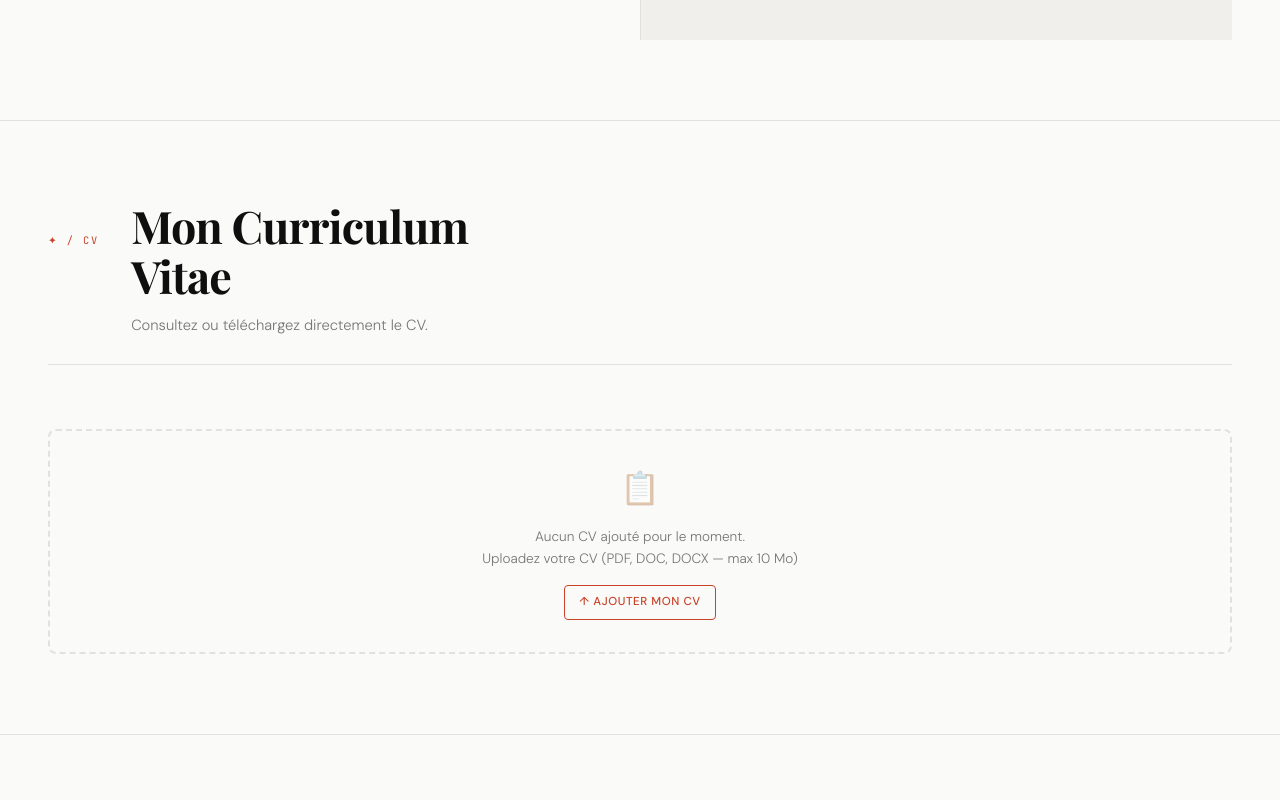
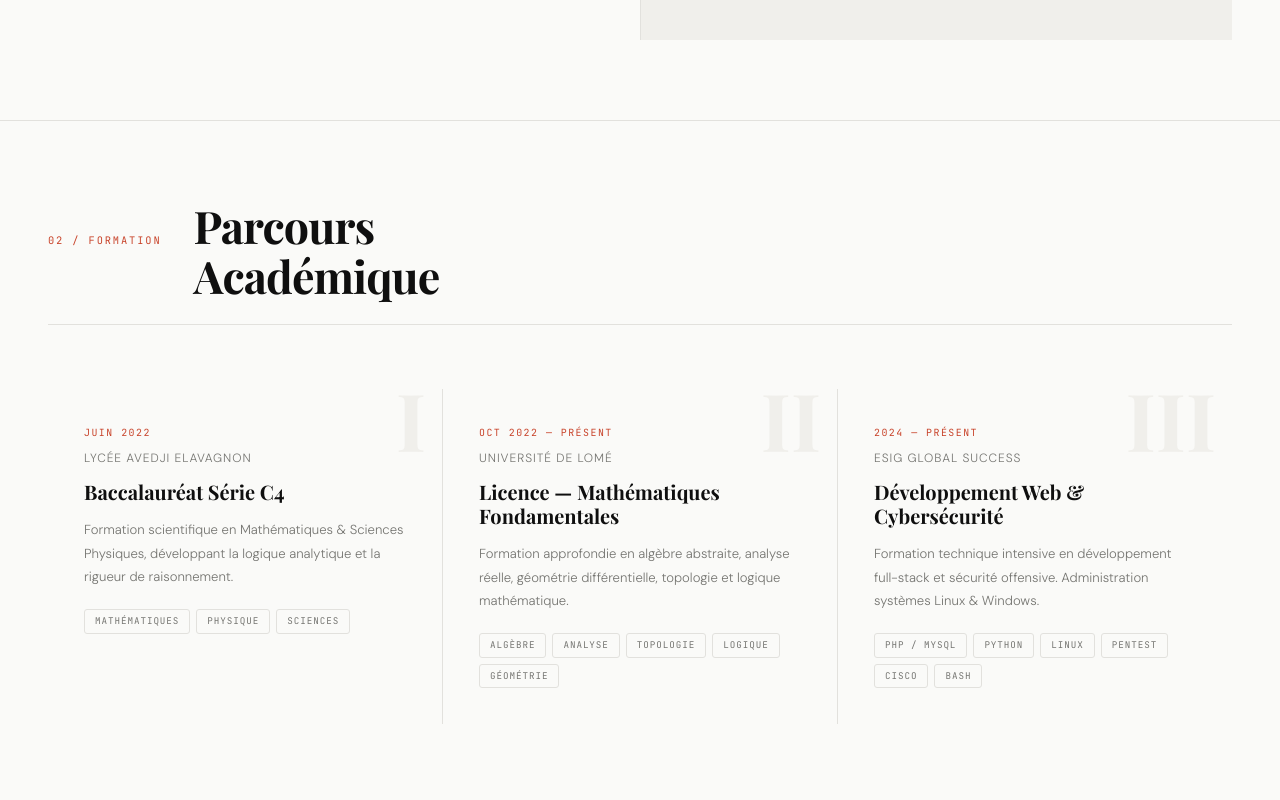
Before and after one commit to tchamouza/Portfolio, a Next.js app: page / in a window 1280 px wide. Shown: the part 1820-2620 px from the top of the page. Built offline with nearby package versions, Linux system fonts and the light colour scheme.

Commit message:
first commit

```diff
--- a/app/page.jsx
+++ b/app/page.jsx
@@ -156,7 +156,7 @@ export default function HomePage() {
           </button>
         ) : (
           <label className="cv-upload-btn" style={{marginRight:'12px'}}>
-            📄 Voir le CV
+            Voir Mon CV
             <input type="file" accept=".pdf,.doc,.docx" onChange={handleCvUpload} />
           </label>
         )}
@@ -257,50 +257,6 @@ export default function HomePage() {
         </div>
       </section>
 
-      {/* CV SECTION */}
-      <section id="cv" className="section">
-        <div className="section-inner">
-          <div className="section-header">
-            <span className="section-num">✦ / CV</span>
-            <div>
-              <h2 className="section-title">Mon Curriculum<br/>Vitae</h2>
-              <p className="section-sub">Consultez ou téléchargez directement le CV.</p>
-            </div>
-          </div>
-
-          {cvFile ? (
-            <div className="cv-section">
-              <div style={{fontSize:'2rem',flexShrink:0}}>📄</div>
-              <div className="cv-file-info">
-                <div className="cv-file-name">{cvFile.name}</div>
-                {cvFile.size && <div className="cv-file-size">{cvFile.size}</div>}
-              </div>
-              <div className="cv-actions">
-                <button className="cv-download-btn" onClick={handleCvDownload}>↓ Télécharger</button>
-                <label className="cv-upload-btn" style={{fontSize:'.7rem',padding:'7px 12px'}}>
-                  ↑ Remplacer
-                  <input type="file" accept=".pdf,.doc,.docx" onChange={handleCvUpload} />
-                </label>
-                <button
-                  onClick={handleCvRemove}
-                  style={{fontSize:'.7rem',padding:'7px 12px',background:'none',border:'1px solid var(--border)',color:'var(--muted)',borderRadius:'4px',cursor:'pointer',transition:'all .2s'}}
-                  onMouseEnter={e => { e.target.style.borderColor='#c8432a'; e.target.style.color='#c8432a' }}
-                  onMouseLeave={e => { e.target.style.borderColor='var(--border)'; e.target.style.color='var(--muted)' }}
-                >✕ Supprimer</button>
-              </div>
-            </div>
-          ) : (
-            <div className="cv-empty">
-              <div className="cv-empty-icon">📋</div>
-              <div className="cv-empty-text">Aucun CV ajouté pour le moment.<br/>Uploadez votre CV (PDF, DOC, DOCX — max 10 Mo)</div>
-              <label className="cv-upload-btn" style={{display:'inline-flex',position:'relative'}}>
-                ↑ Ajouter mon CV
-                <input type="file" accept=".pdf,.doc,.docx" onChange={handleCvUpload} />
-              </label>
-            </div>
-          )}
-        </div>
-      </section>
 
       {/* FORMATION */}
       <section id="formation" className="section">
```
